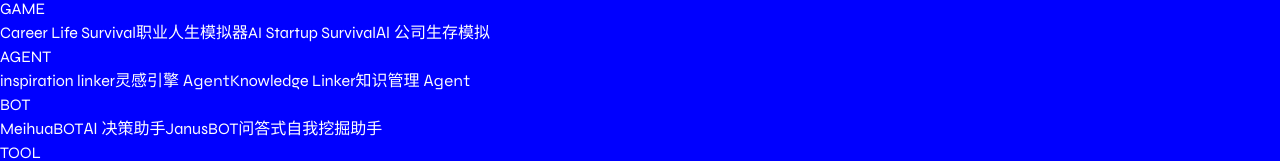
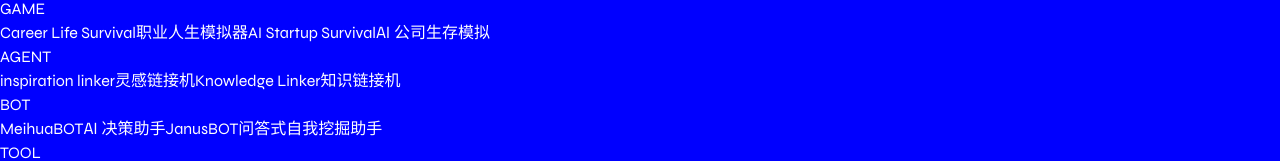
Before and after one commit to G1rRr/g1rrr.github.io, a React (Vite) app: page / in a window 1280 px wide. Shown: the part 1001-1162 px from the top of the page. Built offline with nearby package versions, Linux system fonts and the light colour scheme; the HTML template or start-up script is replaced by a standard one.

Commit message:
Showcase标题对齐

```diff
--- a/src/App.tsx
+++ b/src/App.tsx
@@ -720,8 +720,8 @@ const Showcase = () => {
       { name: 'AI Startup Survival', desc: 'AI 公司生存模拟', link: '/startup-survival.html' },
     ]},
     { label: 'AGENT', items: [
-      { name: 'inspiration linker', desc: '灵感引擎 Agent', link: '' },
-      { name: 'Knowledge Linker', desc: '知识管理 Agent', link: '/knowledge-linker.html' },
+      { name: 'inspiration linker', desc: '灵感链接机', link: '' },
+      { name: 'Knowledge Linker', desc: '知识链接机', link: '/knowledge-linker.html' },
     ]},
     { label: 'BOT', items: [
       { name: 'MeihuaBOT', desc: 'AI 决策助手', link: '/meihua.html' },
@@ -745,11 +745,11 @@ const Showcase = () => {
           {cats.map((cat, i) => (
             <Reveal key={i} delay={i * 100}>
               <div className="border-2 border-black/10 p-5 md:py-7 md:px-8 hover:border-[#FF0080] transition-all duration-300 group flex flex-col md:flex-row md:items-start gap-3 md:gap-8">
-                <span className="font-syne font-black text-2xl md:text-4xl text-[#FF0080] uppercase tracking-tight whitespace-nowrap flex-shrink-0 flex items-center gap-3 pt-1">
+                <span className="font-syne font-black text-2xl md:text-4xl text-[#FF0080] uppercase tracking-tight whitespace-nowrap flex-shrink-0 flex items-center gap-3 w-[100px] md:w-[150px] pt-1">
                   <span className="inline-flex w-3 h-3 rounded-full bg-[#0000FF] breathe-dot" />
                   {cat.label}
                 </span>
-                <div className="flex flex-col gap-y-3">
+                <div className="flex flex-col gap-y-3 flex-1">
                   {cat.items.map((item, j) => (
                     <a
                       key={j}
```
